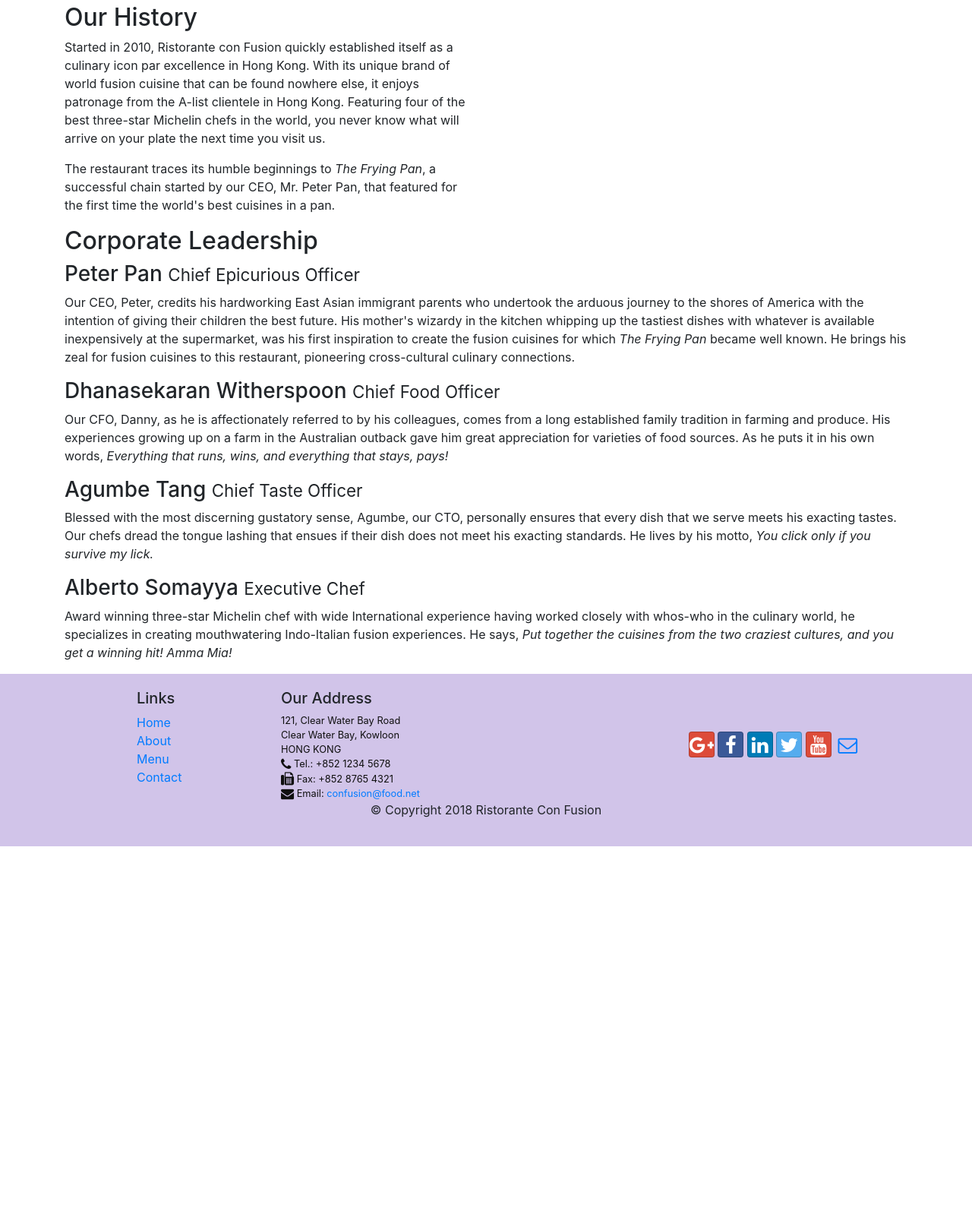
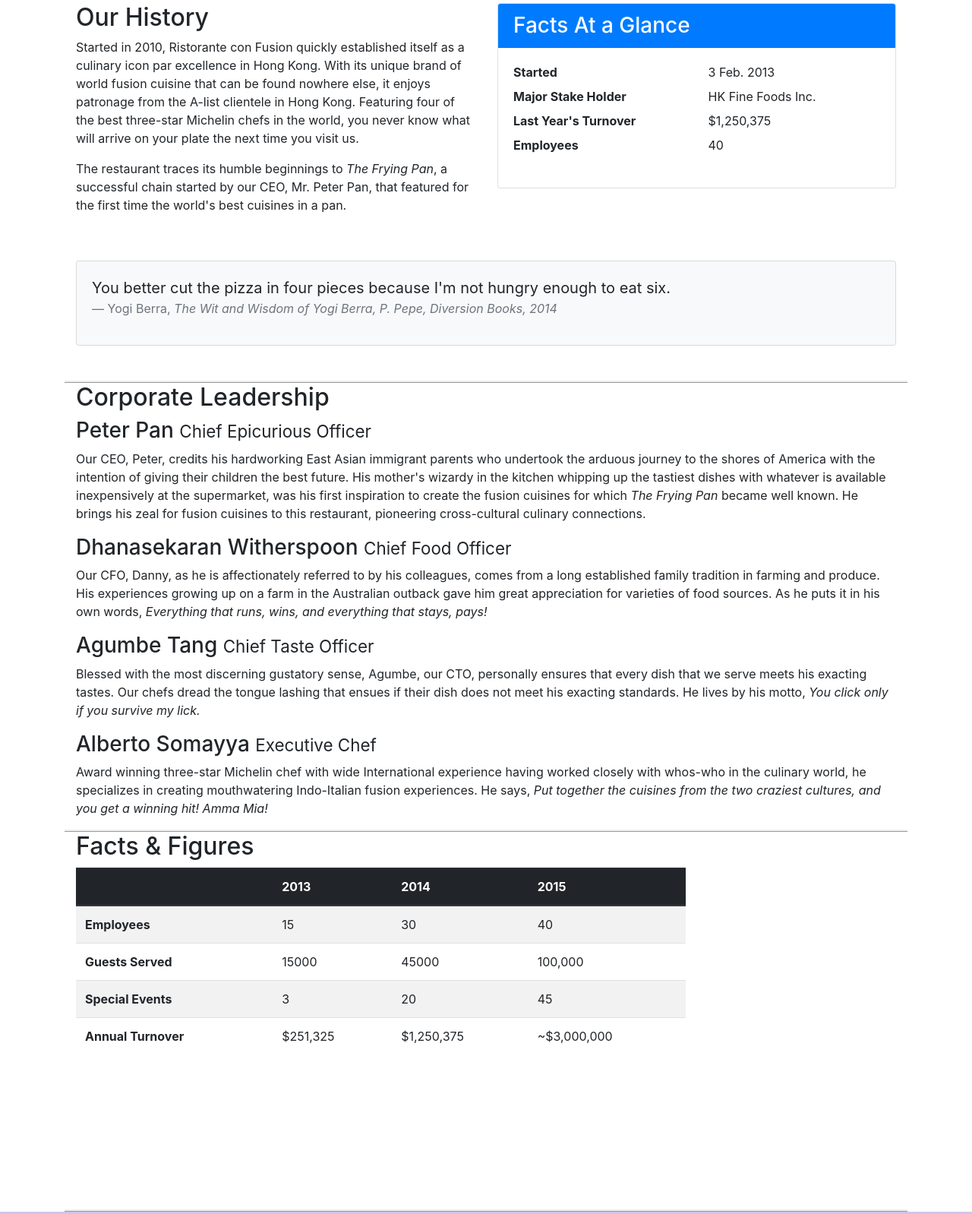
Before and after one commit to CyberpunkDanny/S3C1Bootstrap.v4, a website: page aboutus.html in a window 1280 px wide. Shown: the part 461-2059 px from the top of the page at 76% size. Before the commit the page ends 1575 px from the top, so only its background shows below. Drawn offline with nearby package versions, Linux system fonts and the light colour scheme.

Commit message:
Tables and Cards
Tables: table-responsive, table table-striped AND <thead>, <tbody>, <th>, <tr>, <td>;

Cards: card, card-header, card-body ;

blockquote for Quotation;

```diff
--- a/aboutus.html
+++ b/aboutus.html
@@ -63,18 +63,45 @@
             </div>
         </div>
 
-        <div class="row">
+        <div class="row row-content">
             <div class="col col-sm-6">
                 <h2>Our History</h2>
                 <p>Started in 2010, Ristorante con Fusion quickly established itself as a culinary icon par excellence in Hong Kong. With its unique brand of world fusion cuisine that can be found nowhere else, it enjoys patronage from the A-list clientele in Hong Kong.  Featuring four of the best three-star Michelin chefs in the world, you never know what will arrive on your plate the next time you visit us.</p>
                 <p>The restaurant traces its humble beginnings to <em>The Frying Pan</em>, a successful chain started by our CEO, Mr. Peter Pan, that featured for the first time the world's best cuisines in a pan.</p>
             </div>
-            <div>
+            <div class="col-12 col-sm-6">
+                <div class="card">
+                    <h3 class="card-header bg-primary text-white">Facts At a Glance</h3>
+                    <div class="card-body">
+                        <dl class="row">
+                            <dt class="col-6">Started</dt>
+                            <dd class="col-6">3 Feb. 2013</dd>
+                            <dt class="col-6">Major Stake Holder</dt>
+                            <dd class="col-6">HK Fine Foods Inc.</dd>
+                            <dt class="col-6">Last Year's Turnover</dt>
+                            <dd class="col-6">$1,250,375</dd>
+                            <dt class="col-6">Employees</dt>
+                            <dd class="col-6">40</dd>
+                        </dl>
+                    </div>
+                </div>
+            </div>
+            <div class="col-12">
+                <div class="card card-body bg-light">
+                    <blockquote class="blockquote">
+                        <p class="mb-0">You better cut the pizza in four pieces because
+                            I'm not hungry enough to eat six.</p>
+                        <footer class="blockquote-footer">Yogi Berra,
+                            <cite title="Source Title">The Wit and Wisdom of Yogi Berra,
+                            P. Pepe, Diversion Books, 2014</cite>
+                        </footer>
+                    </blockquote>
+                </div>
             </div>
         </div>
 
 
-        <div class="row">
+        <div class="row row-content">
             <div class="col">
                 <h2>Corporate Leadership</h2>
 
@@ -90,7 +117,53 @@
                 <h3>Alberto Somayya <small>Executive Chef</small></h3>
                 <p class="d-none d-sm-block">Award winning three-star Michelin chef with wide International experience having worked closely with whos-who in the culinary world, he specializes in creating mouthwatering Indo-Italian fusion experiences. He says, <em>Put together the cuisines from the two craziest cultures, and you get a winning hit! Amma Mia!</em></p>
             </div>
-       </div>
+        </div>
+
+        <div class="row row-content">
+            <div class="col-12 col-sm-9">
+                <h2>Facts &amp; Figures</h2>
+                <div class="table-responsive">
+                        <table class="table table-striped">
+                            <thead class="thead-dark">
+                                <tr>
+                                    <th>&nbsp;</th>
+                                    <th>2013</th>
+                                    <th>2014</th>
+                                    <th>2015</th>
+                                </tr>
+                            </thead>
+                            <tbody>
+                                <tr>
+                                    <th>Employees</th>
+                                    <td>15</td>
+                                    <td>30</td>
+                                    <td>40</td>
+                                </tr>
+                                <tr>
+                                    <th>Guests Served</th>
+                                    <td>15000</td>
+                                    <td>45000</td>
+                                    <td>100,000</td>
+                                </tr>
+                                <tr>
+                                    <th>Special Events</th>
+                                    <td>3</td>
+                                    <td>20</td>
+                                    <td>45</td>
+                                </tr>
+                                <tr>
+                                    <th>Annual Turnover</th>
+                                    <td>$251,325</td>
+                                    <td>$1,250,375</td>
+                                    <td>~$3,000,000</td>
+                                </tr>
+                            </tbody>
+                        </table>
+                    </div>
+                </div>
+            <div class="col-12 col-sm-3">
+            </div>
+        </div>
 
     </div>
 
--- a/css/styles.css
+++ b/css/styles.css
@@ -7,7 +7,7 @@
     margin: 0px auto;
     padding: 0px;
     border-bottom: ridge;
-    min-height: 400px;
+    min-height: 500px;
 }
 
 .footer{
```
Also changed, not shown: contactus.html (+29 -13 lines).
